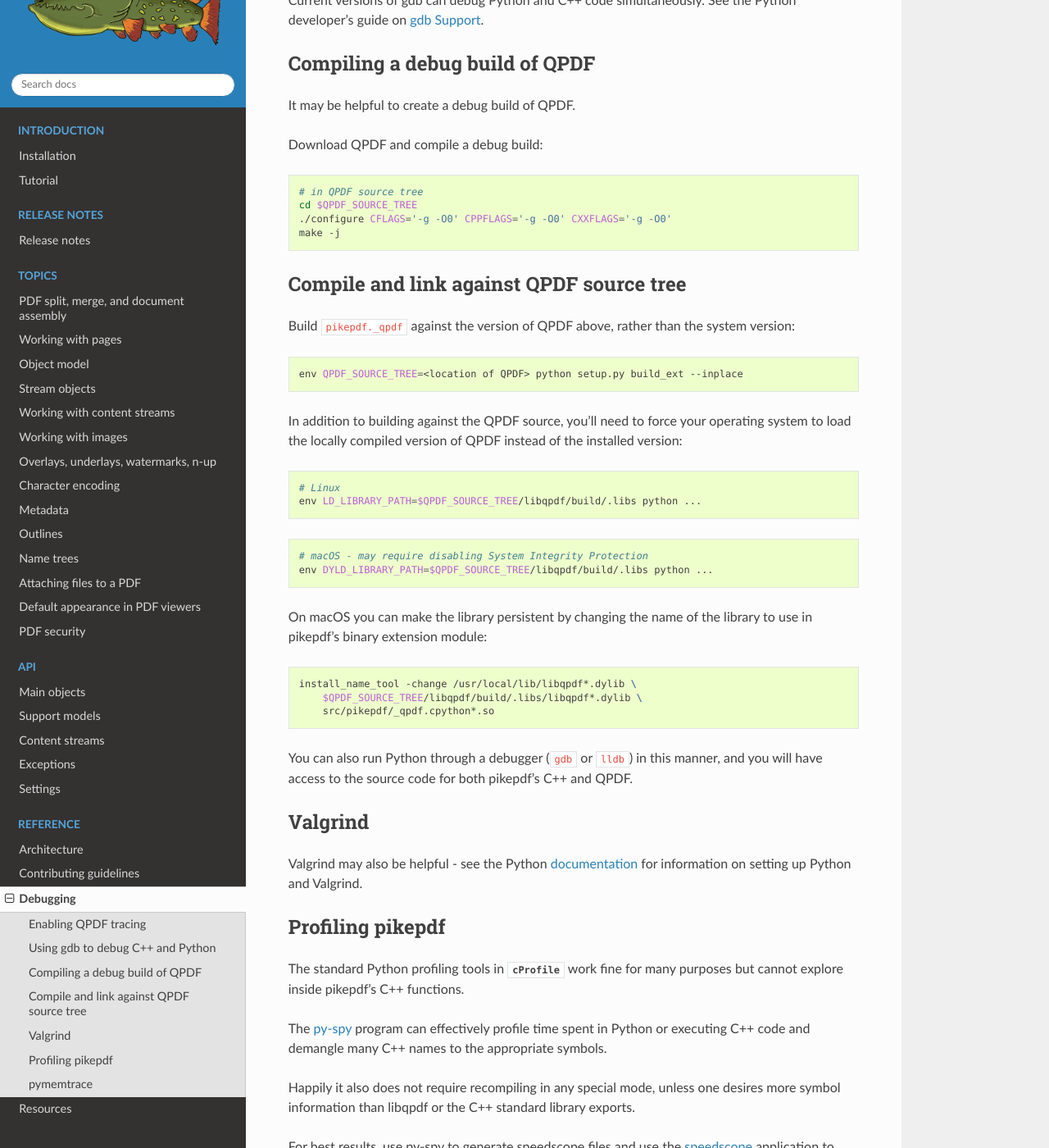
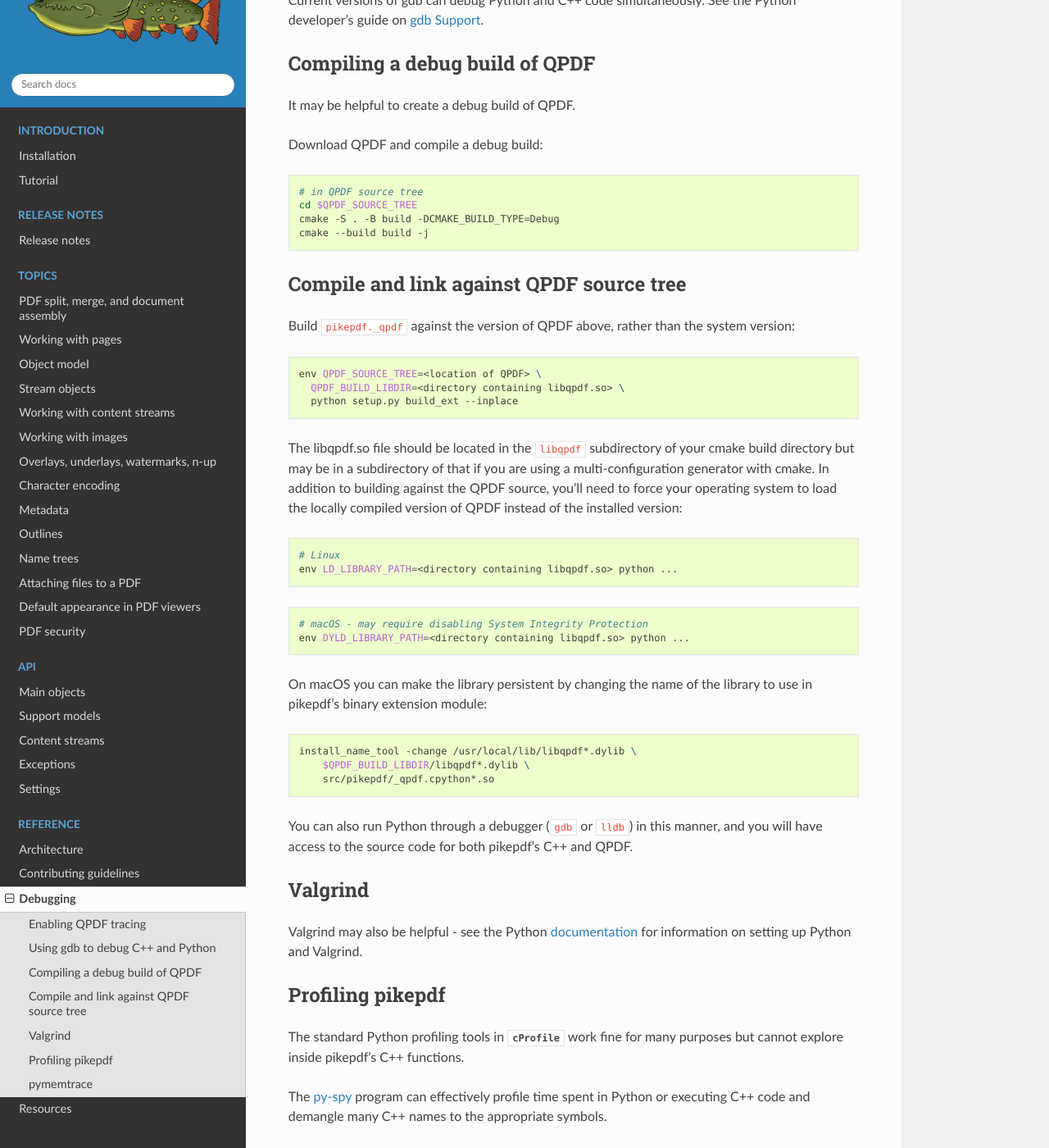
Before and after one commit to pikepdf/pikepdf, a Sphinx documentation site: the page built from docs/references/debugging.rst, in a window 1280 px wide and 1400 px high, scrolled down 520 px. Shown: the whole window at 82% size. Built offline with Sphinx 7.4.7 and the Read the Docs theme 2.0.0, drawn with Linux system fonts in a browser that asks for light colours.

Commit message:
Update documentation related to qpdf source tree for cmake
Update information about debugging with qpdf from the source tree to
reflect cmake's transition to cmake.

```diff
--- a/docs/references/debugging.rst
+++ b/docs/references/debugging.rst
@@ -36,8 +36,8 @@
 
     # in QPDF source tree
     cd $QPDF_SOURCE_TREE
-    ./configure CFLAGS='-g -O0' CPPFLAGS='-g -O0' CXXFLAGS='-g -O0'
-    make -j
+    cmake -S . -B build -DCMAKE_BUILD_TYPE=Debug
+    cmake --build build -j
 
 Compile and link against QPDF source tree
 -----------------------------------------
@@ -47,20 +47,25 @@
 
 .. code-block:: bash
 
-    env QPDF_SOURCE_TREE=<location of QPDF> python setup.py build_ext --inplace
+    env QPDF_SOURCE_TREE=<location of QPDF> \
+      QPDF_BUILD_LIBDIR=<directory containing libqpdf.so> \
+      python setup.py build_ext --inplace
 
-In addition to building against the QPDF source, you'll need to force your operating
-system to load the locally compiled version of QPDF instead of the installed version:
+The libqpdf.so file should be located in the ``libqpdf`` subdirectory of your cmake
+build directory but may be in a subdirectory of that if you are using a
+multi-configuration generator with cmake. In addition to building against the QPDF
+source, you'll need to force your operating system to load the locally compiled
+version of QPDF instead of the installed version:
 
 .. code-block:: bash
 
     # Linux
-    env LD_LIBRARY_PATH=$QPDF_SOURCE_TREE/libqpdf/build/.libs python ...
+    env LD_LIBRARY_PATH=<directory containing libqpdf.so> python ...
 
 .. code-block:: bash
 
     # macOS - may require disabling System Integrity Protection
-    env DYLD_LIBRARY_PATH=$QPDF_SOURCE_TREE/libqpdf/build/.libs python ...
+    env DYLD_LIBRARY_PATH=<directory containing libqpdf.so> python ...
 
 On macOS you can make the library persistent by changing the name of the library
 to use in pikepdf's binary extension module:
@@ -68,7 +73,7 @@
 .. code-block:: bash
 
     install_name_tool -change /usr/local/lib/libqpdf*.dylib \
-        $QPDF_SOURCE_TREE/libqpdf/build/.libs/libqpdf*.dylib \
+        $QPDF_BUILD_LIBDIR/libqpdf*.dylib \
         src/pikepdf/_qpdf.cpython*.so
 
 You can also run Python through a debugger (``gdb`` or ``lldb``) in this manner,
```
Also changed, not shown: docs/installation.rst (+8 -4 lines).
